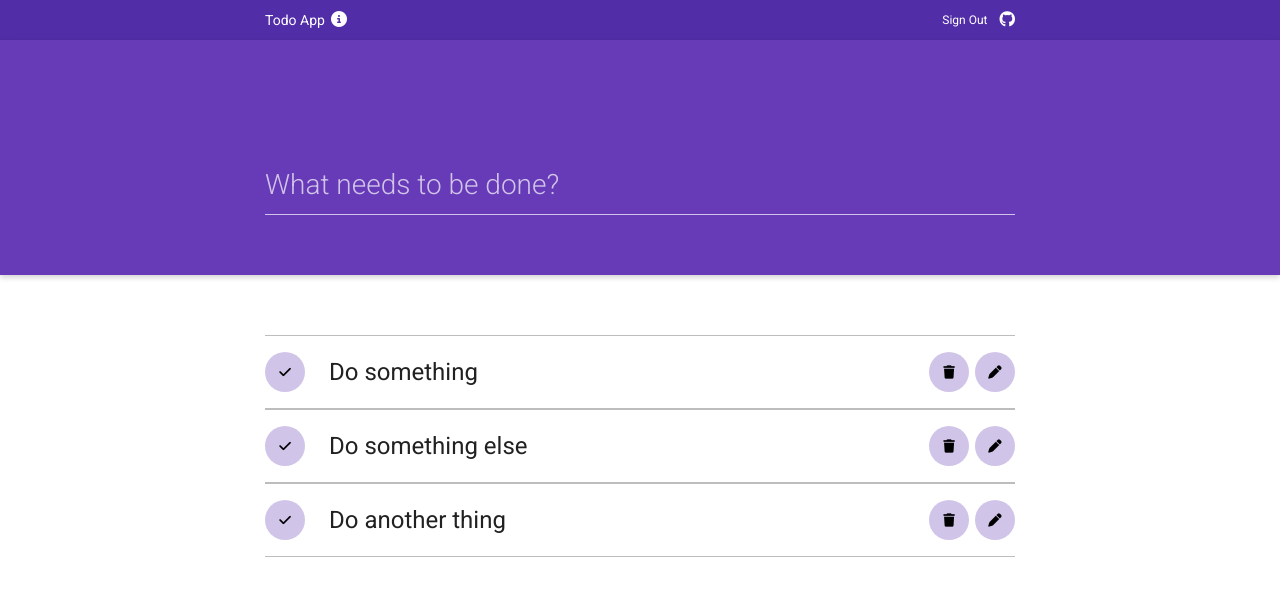
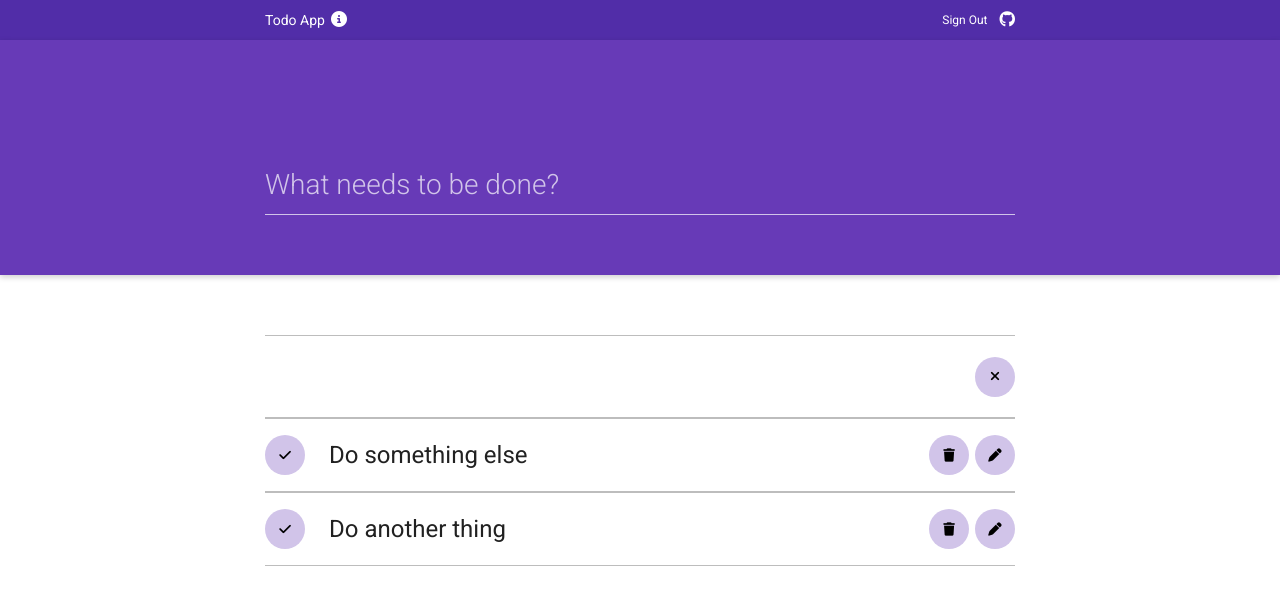
Before and after one commit to yuliankarapetkov/todo-react, a React (Create React App) app: page /tasks in a window 1280 px wide. Both pictures are taken after a click on the button 995 px from the left and 372 px from the top of the page. Shown: the top 596 px of the page. Built offline with nearby package versions, Linux system fonts and the light colour scheme.

Commit message:
fix: Task component fixes

```diff
--- a/src/tasks/components/Task.css
+++ b/src/tasks/components/Task.module.css
@@ -37,6 +37,12 @@ button:first-child {
     margin-left: 0
 }
 
+.input {
+    border: none;
+    padding: 0;
+    outline: none;
+}
+
 .description {
     font-size: 24px;
     padding-left: 24px;
--- a/src/tasks/components/Task.tsx
+++ b/src/tasks/components/Task.tsx
@@ -1,27 +1,41 @@
-import './Task.css';
+import { useState } from 'react';
+import styles from './Task.module.css';
 
-function Task({ task }: { task: any; }) {
-    const isEditing = false;
+function Task({ task, onUpdate, onRemove }: { task: any; onUpdate: (task: any) => void; onRemove: () => void; }) {
+    const [isEditing, setIsEditing] = useState(false);
+
+    const toggleIsEditing = () => setIsEditing(oldValue => !oldValue);
+
+    const toggleIsCompleted = () => {
+        const clone = {
+            ...task,
+            isCompleted: !task.isCompleted
+        };
+
+        onUpdate(clone);
+    };
 
     return (
         <>
             {isEditing &&
-                <div className="task">
-                    <div className="col">
+                <div className={styles.task}>
+                    <div className={styles.col}>
                     </div>
 
-                    <div className="col">
-                        <div className="description">
+                    <div className={styles.col}>
+                        <div className={styles.description}>
                             <form>
                                 <input
                                     type="text"
+                                    className={styles.input}
+                                    value={task.description}
                                 />
                             </form>
                         </div>
                     </div>
 
-                    <div className="col">
-                        <button>
+                    <div className={styles.col}>
+                        <button type="button" onClick={toggleIsEditing}>
                             <i className="fas fa-times"></i>
                         </button>
                     </div>
@@ -29,25 +43,25 @@ function Task({ task }: { task: any; }) {
             }
 
             {!isEditing &&
-                <div className="task">
-                    <div className="col">
-                        <button>
+                <div className={styles.task}>
+                    <div className={styles.col}>
+                        <button type="button" onClick={toggleIsCompleted}>
                             <i className="fas fa-check"></i>
                         </button>
                     </div>
 
-                    <div className="col">
-                        <div className="description">
+                    <div className={styles.col}>
+                        <div className={styles.description}>
                             {task.description}
                         </div>
                     </div>
 
-                    <div className="col">
-                        <button>
+                    <div className={styles.col}>
+                        <button type="button" onClick={onRemove}>
                             <i className="fas fa-trash"></i>
                         </button>
 
-                        <button>
+                        <button type="button" onClick={toggleIsEditing}>
                             <i className="fas fa-pen"></i>
                         </button>
                     </div>
```
